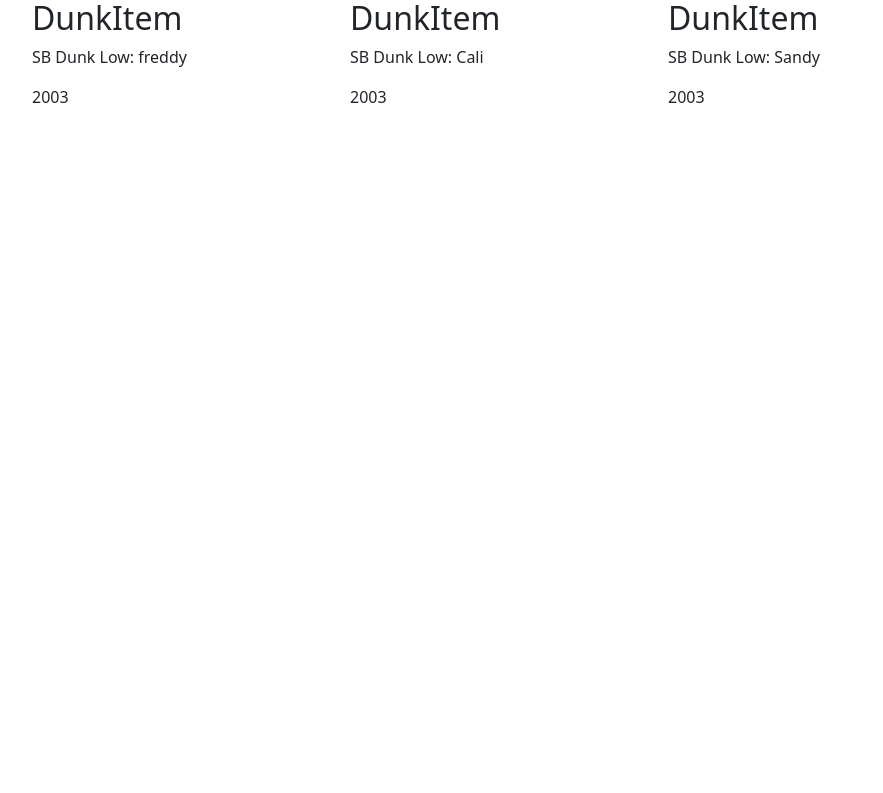
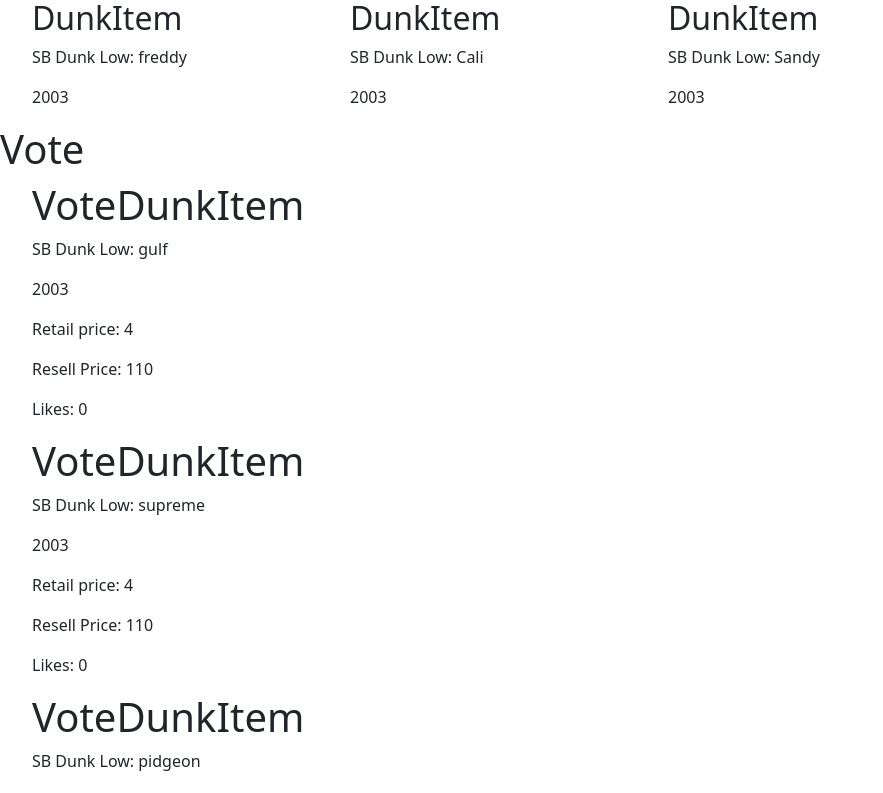
Before and after one commit to andredragacevac/andre_phase-2, a React (Create React App) app: page / in a window 1280 px wide. Shown: the part 500-1293 px from the top of the page, without its empty margins (0-883 px from the left). Before the commit the page ends 800 px from the top, so only its background shows below. Built offline with nearby package versions, Linux system fonts and the light colour scheme.

Commit message:
displaying dunks with additional attributs for vote page

```diff
--- a/src/App.js
+++ b/src/App.js
@@ -12,6 +12,7 @@ function App() {
     <div>
       <Navbar />
       <Home dunks={dunks}/>
+      <Vote dunks={dunks}/>
     </div>
 
   );
--- /dev/null
+++ b/src/components/VoteDunkItem.js
@@ -0,0 +1,15 @@
+const VoteDunkItem =({ silhouette, name, releasedate, retailprice, resellprice, likes }) => {
+
+    return(
+        <div>
+            <h1>VoteDunkItem</h1>
+            <p>{silhouette}: {name}</p>
+            <p>{releasedate}</p>
+            <p>Retail price: {retailprice}</p>
+            <p>Resell Price: {resellprice}</p>
+            <p>Likes: {likes}</p>
+        </div>
+
+    )
+}
+export default VoteDunkItem;
--- a/src/pages/Vote.js
+++ b/src/pages/Vote.js
@@ -1,6 +1,13 @@
-const Vote =() => {
+import VoteDunkItem from "../components/VoteDunkItem"
+const Vote =({dunks}) => {
+    const votedunkItems = dunks.map((dunk) => {
+        return <VoteDunkItem key={dunk.id} {...dunk}/>
+    })
     return(
-        <h1>Vote</h1>
+        <div>
+            <h1>Vote</h1>
+            <ul>{votedunkItems}</ul>
+        </div>
     )
 }
 export default Vote;
```
